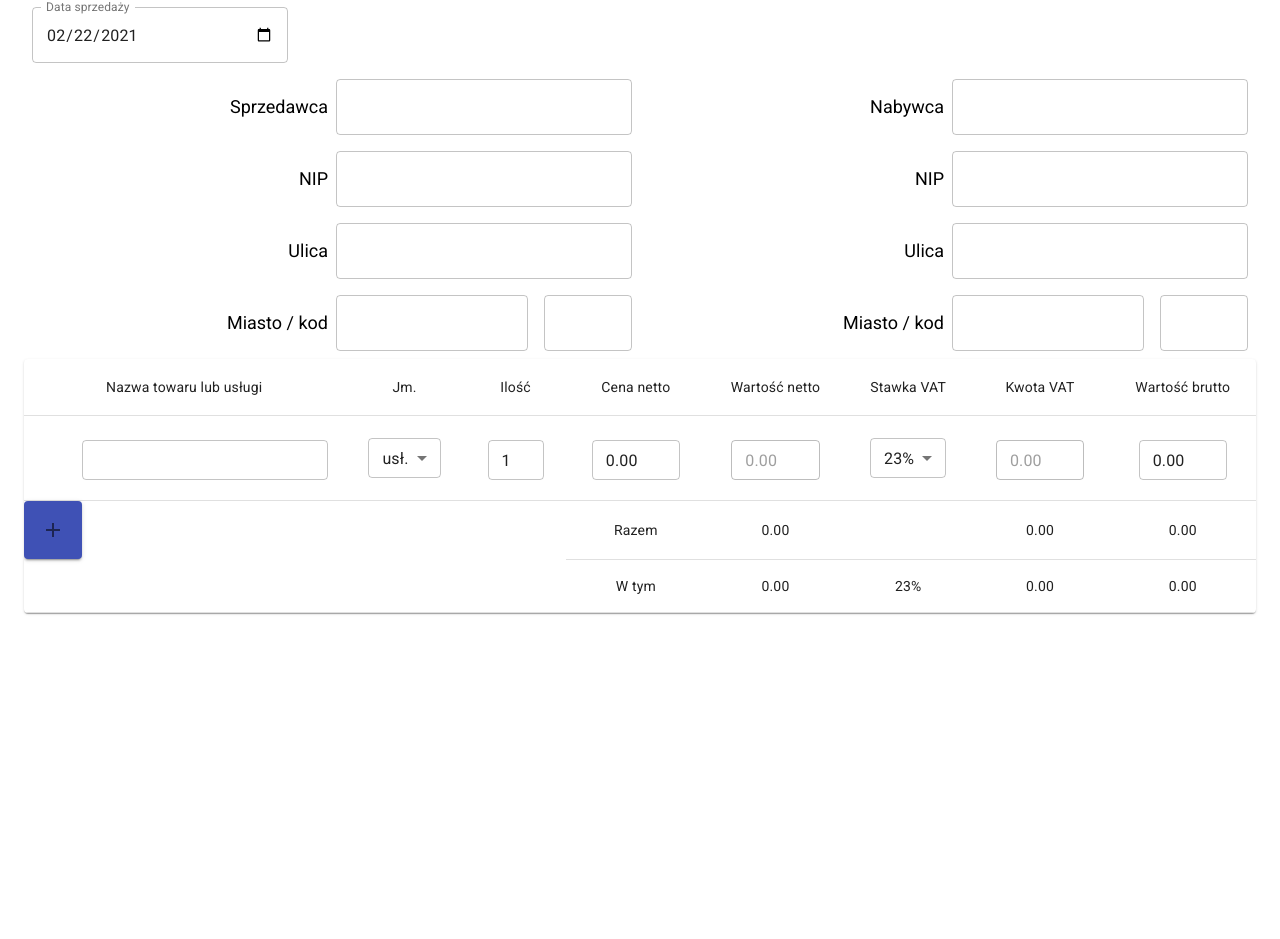
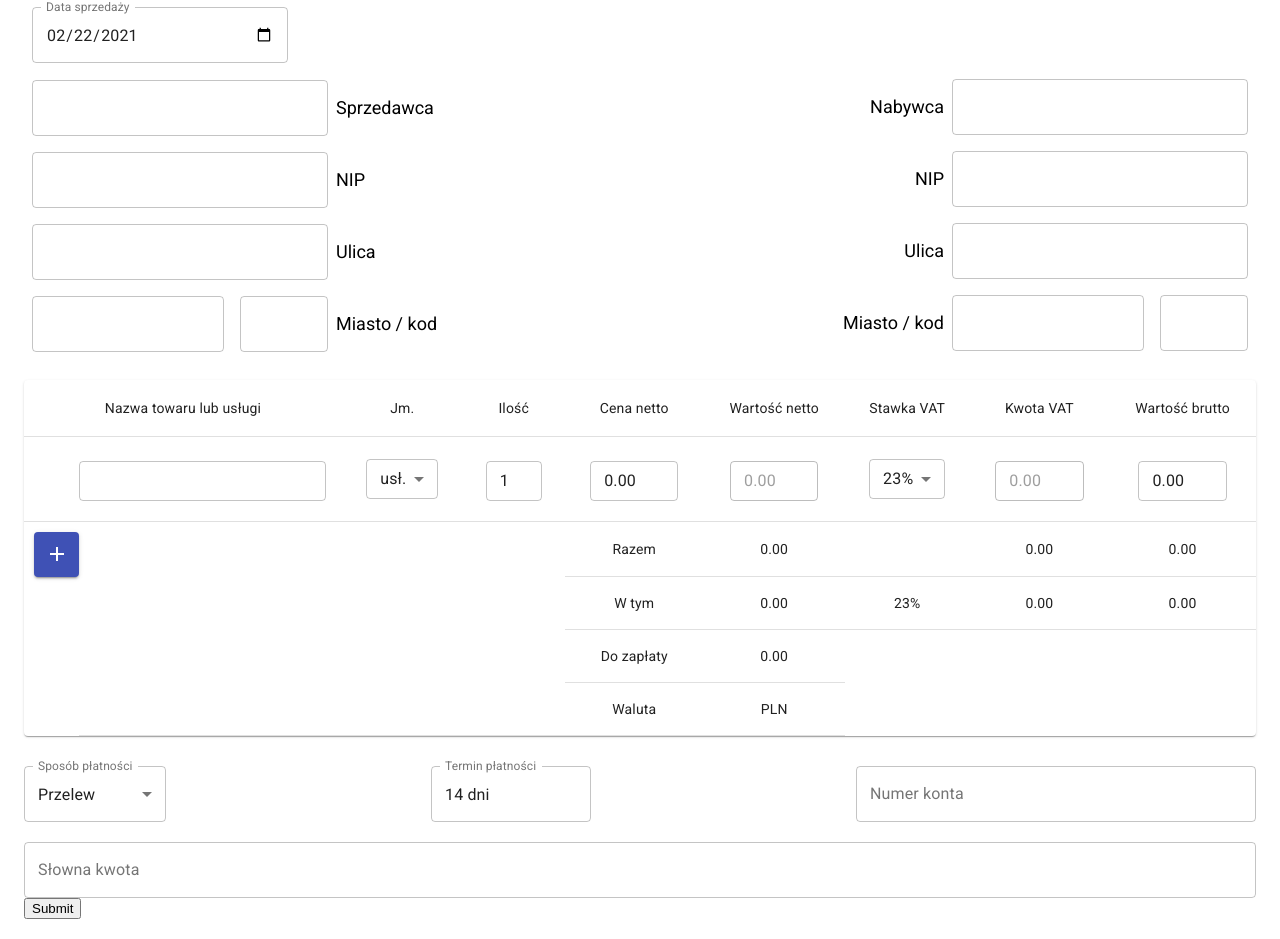
Before and after one commit to Poniks/Faktura-to-pdf, a React (Create React App) app: page / in a window 1280 px wide. Shown: the part 93-1032 px from the top of the page. Before the commit the page ends 800 px from the top, so only its background shows below. Built offline with nearby package versions, Linux system fonts and the light colour scheme.

Commit message:
finish count price, add new inputs, props

```diff
--- a/src/PDF.js
+++ b/src/PDF.js
@@ -7,8 +7,9 @@ const PDF = (props) => {
     return(
         <>
             <div className="Post" ref={ref}>
-                <h1>{props.title}</h1>
-                <p>{props.content}</p>
+                <div className="title">
+
+                </div>
             </div>
             <Pdf targetRef={ref} filename="testowanko.pdf">
                 {({ toPdf }) => <button onClick={toPdf}>Capture as PDF</button>}
--- a/src/Post.js
+++ b/src/Post.js
@@ -33,6 +33,11 @@ const Post = () => {
         sumNet: '0.00',
         sumVat: '0.00',
         sumGross: '0.00',
+        currency: 'PLN',
+        payment: 'Przelew',
+        paymentDeadline: '14 dni',
+        accountNumber: '',
+        verbalAmount: '',
     });
 
     const handleInputChange = (e, index, innerIndex) => {
@@ -125,7 +130,7 @@ const Post = () => {
 
     };
 
-    const handleNewResultVat = (e, newLineNet, newLineVat, newLineGross) => {
+    const handleNewResultVat = (e, newLineNet, newLineVat, newLineGross, oldPercent) => {
         let arrFinishVat = state.inputListRecountVat.map((line, i) => (
             line[1]
         ))
@@ -145,6 +150,10 @@ const Post = () => {
         let arrPrVat = [];
         let arrGross = [];
 
+        let arrNetVat = [];
+        let arrGrossVat = [];
+        let arrPriceVat = [];
+
         let test = [];
 
         state.inputList.map((input, i) => {
@@ -152,17 +161,46 @@ const Post = () => {
             arrPrVat.push(parseFloat(input[6], 10));
             arrGross.push(parseFloat(input[7], 10));
 
-            console.log(input)
-            test.push([input[3], input[5], input[6], input[6]])
+            test.push([input[3], input[5], input[6], input[7]])
+
+            if(input.includes(oldPercent)){
+                arrNetVat.push(parseFloat(input[3], 10));
+                arrPriceVat.push(parseFloat(input[6], 10));
+                arrGrossVat.push(parseFloat(input[7], 10));
+            }
 
             return i;
         });
-        console.log(test);
+
+        if(arrFinishVat.includes(e.target.value)){
+            list.forEach((input, i) => {
+                if(input[1].includes(e.target.value)){
+                    input[0] = (parseFloat(input[0], 10) + parseFloat(newLineNet)).toFixed(2);
+                    input[2] = (parseFloat(input[2], 10) + parseFloat(newLineVat)).toFixed(2);
+                    input[3] = (parseFloat(input[3], 10) + parseFloat(newLineGross)).toFixed(2);
+                }
+            })
+        }
 
         let netVat = (arrNet.reduce((a, b) => a + b)).toFixed(2);
         let priceVat = (arrPrVat.reduce((a, b) => a + b)).toFixed(2);
         let grossVat = (arrGross.reduce((a, b) => a + b)).toFixed(2);
 
+        let index;
+
+        state.inputList.forEach(input => {
+            if(input.includes(oldPercent)){
+                for(let i = list.length-1; i >= 0; i--){
+                    if(arrFinishVat[i].includes(oldPercent)){
+                        index = i;
+                    }
+                }
+
+                list[index][0] = (arrNetVat.reduce((a, b) => a + b)).toFixed(2);
+                list[index][2] = (arrPriceVat.reduce((a, b) => a + b)).toFixed(2);
+                list[index][3] = (arrGrossVat.reduce((a, b) => a + b)).toFixed(2);
+            }
+        })
 
         if(!arrFinishVat.includes(e.target.value)){
             setState({
@@ -288,6 +326,15 @@ const Post = () => {
         },
     ];
 
+    const payments = [
+        {
+          value: 'Przelew',
+        },
+        {
+          value: 'xyz',
+        },
+    ];
+
     const unit = [
         {
             value: 'usł.',
@@ -383,30 +430,29 @@ const Post = () => {
                         />
                     </div>
                     <div className="nwm2">
-                        <div className="items">
+                        <div className="items left">
                             <div className="item">
-                                <p>Sprzedawca</p>
                                 <TextField
                                     id="outlined-size-normal"
                                     variant="outlined"
                                 />
+                                <p>Sprzedawca</p>
                             </div>
                             <div className="item">
-                                <p>NIP</p>
                                 <TextField
                                     id="outlined-size-normal"
                                     variant="outlined"
                                 />
+                                <p>NIP</p>
                             </div>
                             <div className="item">
-                                <p>Ulica</p>
                                 <TextField
                                     id="outlined-size-normal"
                                     variant="outlined"
                                 />
+                                <p>Ulica</p>
                             </div>
                             <div className="item">
-                                <p>Miasto / kod</p>
                                 <TextField
                                     id="outlined-size-normal"
                                     variant="outlined"
@@ -417,9 +463,10 @@ const Post = () => {
                                     variant="outlined"
                                     className="test1"
                                 />
+                                <p>Miasto / kod</p>
                             </div>
                         </div>
-                        <div className="items">
+                        <div className="items right">
                             <div className="item">
                                 <p>Nabywca</p>
                                 <TextField
@@ -579,6 +626,7 @@ const Post = () => {
                                                     variant="outlined"
                                                     size="small"
                                                     onChange={(e) => {
+                                                        const oldPercent = input[5];
                                                         handleInputChange(e, i, 5);
                                                         const list = [...state.inputList];
                                                         const vat = parseFloat(input[5],10)/100*input[3];
@@ -586,7 +634,7 @@ const Post = () => {
                                                         list[i][6] = (vat).toFixed(2);
                                                         list[i][7] = (brutto).toFixed(2);
                                                         setState({ ...state, inputList: list });
-                                                        handleNewResultVat(e, input[4], input[6], input[7],);
+                                                        handleNewResultVat(e, input[4], input[6], input[7], oldPercent);
                                                     }}
                                                     className="vat-rate"
                                                 >
@@ -649,7 +697,7 @@ const Post = () => {
                                                 <AddIcon />
                                             </IconButton>
                                         </Button>
-                                        <TableCell rowSpan={1 + state.inputListRecountVat.length} colspan={3}/>
+                                        <TableCell rowSpan={3 + state.inputListRecountVat.length} colspan={3}/>
                                         <TableCell>Razem</TableCell>
                                         <TableCell>{state.sumNet}</TableCell>
                                         <TableCell></TableCell>
@@ -658,7 +706,7 @@ const Post = () => {
                                     </TableRow>
                                     {state.inputListRecountVat.map((input,i) => (
                                         <TableRow row key={i}>
-                                            <TableCell></TableCell>
+                                            <TableCell className="clearCell"></TableCell>
                                             <TableCell>W tym</TableCell>
                                             <TableCell>{input[0]}</TableCell>
                                             <TableCell>{input[1]}</TableCell>
@@ -666,11 +714,66 @@ const Post = () => {
                                             <TableCell>{input[3]}</TableCell>
                                         </TableRow>
                                     ))}
-
+                                    <TableRow>
+                                        <TableCell className="clearCell"></TableCell>
+                                        <TableCell>Do zapłaty</TableCell>
+                                        <TableCell>{state.sumGross}</TableCell>
+                                    </TableRow>
+                                    <TableRow>
+                                        <TableCell className="clearCell"></TableCell>
+                                        <TableCell>Waluta</TableCell>
+                                        <TableCell>{state.currency}</TableCell>
+                                    </TableRow>
                                 </TableBody>
                             </Table>
                         </TableContainer>
                     </div>
+                    <div className="nwm4">
+                        <TextField
+                            id="outlined-select-currency"
+                            select
+                            label="Sposób płatności"
+                            value={state.payment}
+                            onChange={handleChange('payment')}
+                            variant="outlined"
+                            size="medium"
+                            className="payment"
+                        >
+                            {payments.map((option) => (
+                                <MenuItem key={option.value} value={option.value}>
+                                {option.value}
+                                </MenuItem>
+                            ))}
+                        </TextField>
+                        <TextField
+                            id="outlined-multiline-flexible"
+                            label="Termin płatności"
+                            rowsMax={4}
+                            value={state.paymentDeadline}
+                            onChange={handleChange('paymentDeadline')}
+                            variant="outlined"
+                            className="deadline"
+                        />
+                        <TextField
+                            id="outlined-multiline-flexible"
+                            label="Numer konta"
+                            rowsMax={4}
+                            value={state.accountNumber}
+                            onChange={handleChange('accountNumber')}
+                            variant="outlined"
+                            className="numberAcc"
+                        />
+                        <TextField
+                            id="outlined-multiline-flexible"
+                            label="Słowna kwota"
+                            rowsMax={4}
+                            value={state.varbalAmount}
+                            onChange={handleChange('varbalAmount')}
+                            variant="outlined"
+                            className="verbal"
+                        />
+                    </div>
+                    <button onClick={handleSubmit}>Submit</button>
                 </div>)
                 :
                 (<PDF title={state.title} content={state.content} />)
--- a/styles/App.scss
+++ b/styles/App.scss
@@ -29,10 +29,21 @@ body {
       .items {
         width: 50%;
         display: inline-block;
-        // background-color: blue;
+
+        &.left {
+          .item {
+            justify-content: flex-start;
+          }
+        }
+
+        &.right {
+          .item {
+            justify-content: flex-end;
+          }
+        }
+
         .item {
           display: flex;
-          justify-content: flex-end;
 
           p {
             font-size: 18px;
@@ -57,6 +68,7 @@ body {
     }
 
     .nwm3 {
+      padding-top: 20px;
 
       .deleteCell {
         padding: 10px;
@@ -92,22 +104,66 @@ body {
         width: 6.3em;
       }
 
+      .clearCell {
+        border-bottom: 0px;
+      }
+
       .MuiButton-root {
+        height: 45px;
+        width: 45px;
+        margin: 10px 0 0 10px;
         min-width: 20px;
         padding: 5px;
         text-align: center;
-        color: white;
+
+        .MuiIconButton-root{
+          color: white;
+        }
+      }
+    }
+
+    .nwm4 {
+      display: flex;
+      flex-wrap: wrap;
+      justify-content: space-between;
+      padding-top: 30px;
+
+      .MuiTextField-root {
+
+        .MuiSelect-select {
+          width: 6em;
+        }
+
+        &.deadline {
+          width: 10em;
+        }
+
+        &.numberAcc {
+          width: 25em;
+        }
+
+        &.verbal {
+          margin-top: 20px;
+          width: 100%;
+        }
       }
     }
   }
 
   .Post {
-    background-color: lightblue;
     max-width: 800px;
     width: 100%;
     display: table;
     margin: 0 auto;
-    padding: 20px 50px;
+    padding: 20px 0;
     color: black;
+
+    .title {
+      width: 100%;
+      height: 50px;
+      border-top: 2px solid black;
+      border-bottom: 2px solid black;
+      background-color: #ccc;
+    }
   }
 }
```
